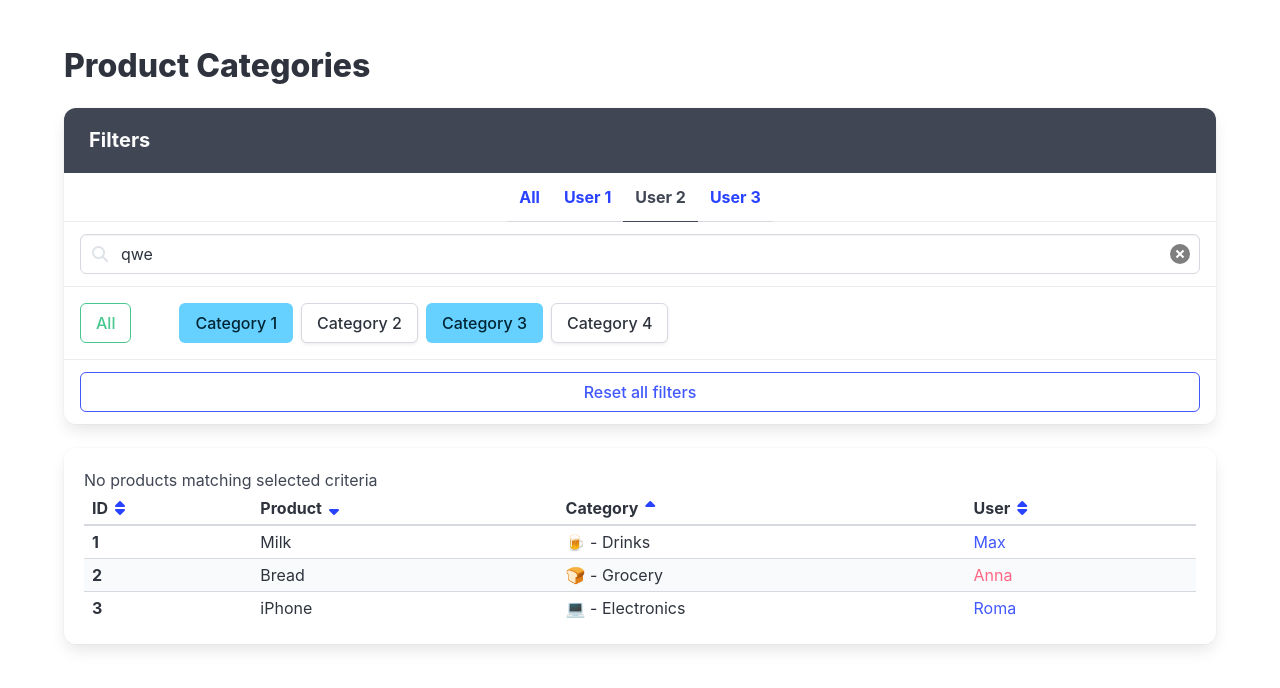
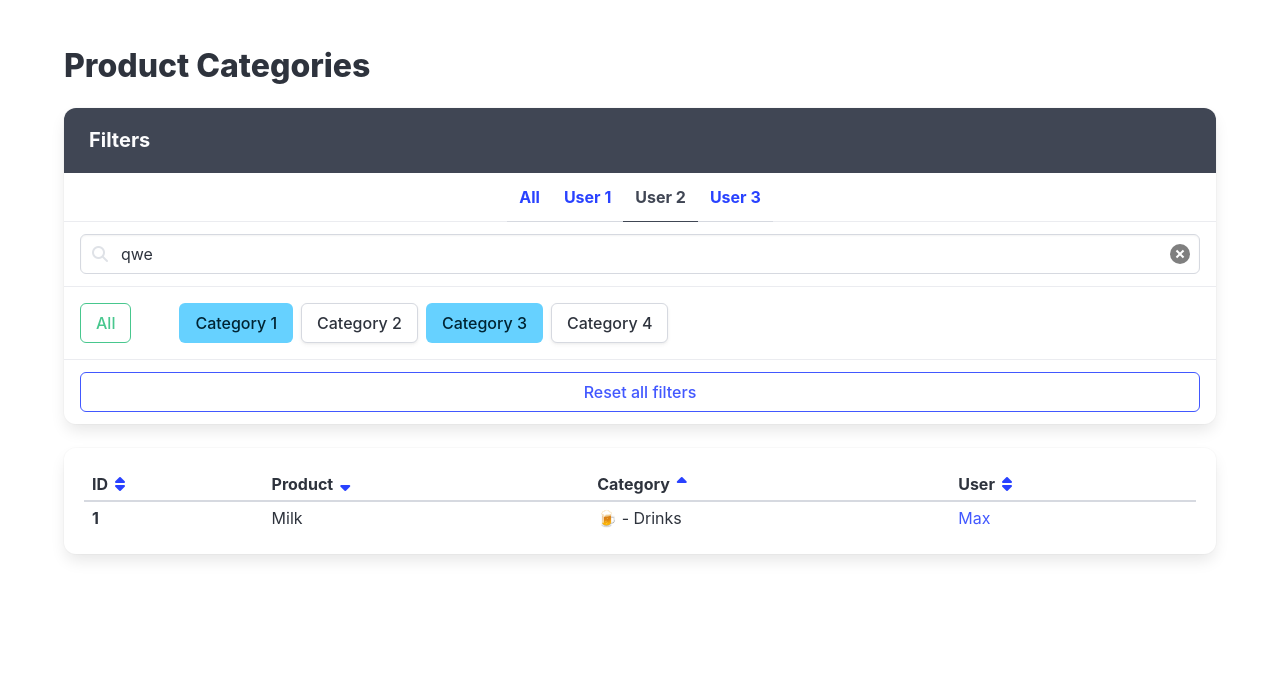
Before and after one commit to ArturShmidt/react_practice_shmidt, a React (Vite) app: page / in a window 1280 px wide. Shown: the top 688 px of the page. Built offline with nearby package versions, Linux system fonts and the light colour scheme.

Commit message:
commit 2

```diff
--- a/src/App.jsx
+++ b/src/App.jsx
@@ -2,18 +2,28 @@
 import React from 'react';
 import './App.scss';
 
-// import usersFromServer from './api/users';
-// import categoriesFromServer from './api/categories';
-// import productsFromServer from './api/products';
+import usersFromServer from './api/users';
+import categoriesFromServer from './api/categories';
+import productsFromServer from './api/products';
 
-// const products = productsFromServer.map((product) => {
-//   const category = null; // find by product.categoryId
-//   const user = null; // find by category.ownerId
+const products = productsFromServer.map(product => {
+  const category =
+    categoriesFromServer.find(c => c.id === product.categoryId) || null;
+  const user = category
+    ? usersFromServer.find(u => u.id === category.ownerId) || null
+    : null;
 
-//   return null;
-// });
+  return {
+    ...product,
+    category,
+    user,
+  };
+});
 
-export const App = () => (
+const hasProducts = products.length > 0;
+
+export const App = () => {
+  return (
     <div className="section">
       <div className="container">
         <h1 className="title">Product Categories</h1>
@@ -23,32 +33,19 @@ export const App = () => (
             <p className="panel-heading">Filters</p>
 
             <p className="panel-tabs has-text-weight-bold">
-            <a
-              data-cy="FilterAllUsers"
-              href="#/"
-            >
+              <a data-cy="FilterAllUsers" href="#/">
                 All
               </a>
 
-            <a
-              data-cy="FilterUser"
-              href="#/"
-            >
+              <a data-cy="FilterUser" href="#/">
                 User 1
               </a>
 
-            <a
-              data-cy="FilterUser"
-              href="#/"
-              className="is-active"
-            >
+              <a data-cy="FilterUser" href="#/" className="is-active">
                 User 2
               </a>
 
-            <a
-              data-cy="FilterUser"
-              href="#/"
-            >
+              <a data-cy="FilterUser" href="#/">
                 User 3
               </a>
             </p>
@@ -95,11 +92,7 @@ export const App = () => (
                 Category 1
               </a>
 
-            <a
-              data-cy="Category"
-              className="button mr-2 my-1"
-              href="#/"
-            >
+              <a data-cy="Category" className="button mr-2 my-1" href="#/">
                 Category 2
               </a>
 
@@ -110,11 +103,7 @@ export const App = () => (
               >
                 Category 3
               </a>
-            <a
-              data-cy="Category"
-              className="button mr-2 my-1"
-              href="#/"
-            >
+              <a data-cy="Category" className="button mr-2 my-1" href="#/">
                 Category 4
               </a>
             </div>
@@ -132,9 +121,9 @@ export const App = () => (
         </div>
 
         <div className="box table-container">
-        <p data-cy="NoMatchingMessage">
+          {!hasProducts && (<p data-cy="NoMatchingMessage">
             No products matching selected criteria
-        </p>
+          </p>)}
 
           <table
             data-cy="ProductTable"
@@ -145,7 +134,6 @@ export const App = () => (
                 <th>
                   <span className="is-flex is-flex-wrap-nowrap">
                     ID
-
                     <a href="#/">
                       <span className="icon">
                         <i data-cy="SortIcon" className="fas fa-sort" />
@@ -157,7 +145,6 @@ export const App = () => (
                 <th>
                   <span className="is-flex is-flex-wrap-nowrap">
                     Product
-
                     <a href="#/">
                       <span className="icon">
                         <i data-cy="SortIcon" className="fas fa-sort-down" />
@@ -169,7 +156,6 @@ export const App = () => (
                 <th>
                   <span className="is-flex is-flex-wrap-nowrap">
                     Category
-
                     <a href="#/">
                       <span className="icon">
                         <i data-cy="SortIcon" className="fas fa-sort-up" />
@@ -181,7 +167,6 @@ export const App = () => (
                 <th>
                   <span className="is-flex is-flex-wrap-nowrap">
                     User
-
                     <a href="#/">
                       <span className="icon">
                         <i data-cy="SortIcon" className="fas fa-sort" />
@@ -201,43 +186,8 @@ export const App = () => (
                 <td data-cy="ProductName">Milk</td>
                 <td data-cy="ProductCategory">🍺 - Drinks</td>
 
-              <td
-                data-cy="ProductUser"
-                className="has-text-link"
-              >
+                <td data-cy="ProductUser" className="has-text-link">
                   Max
-              </td>
-            </tr>
-
-            <tr data-cy="Product">
-              <td className="has-text-weight-bold" data-cy="ProductId">
-                2
-              </td>
-
-              <td data-cy="ProductName">Bread</td>
-              <td data-cy="ProductCategory">🍞 - Grocery</td>
-
-              <td
-                data-cy="ProductUser"
-                className="has-text-danger"
-              >
-                Anna
-              </td>
-            </tr>
-
-            <tr data-cy="Product">
-              <td className="has-text-weight-bold" data-cy="ProductId">
-                3
-              </td>
-
-              <td data-cy="ProductName">iPhone</td>
-              <td data-cy="ProductCategory">💻 - Electronics</td>
-
-              <td
-                data-cy="ProductUser"
-                className="has-text-link"
-              >
-                Roma
                 </td>
               </tr>
             </tbody>
@@ -246,3 +196,4 @@ export const App = () => (
       </div>
     </div>
   );
+};
```
Lines whose indentation alone changed are shown as unchanged.
